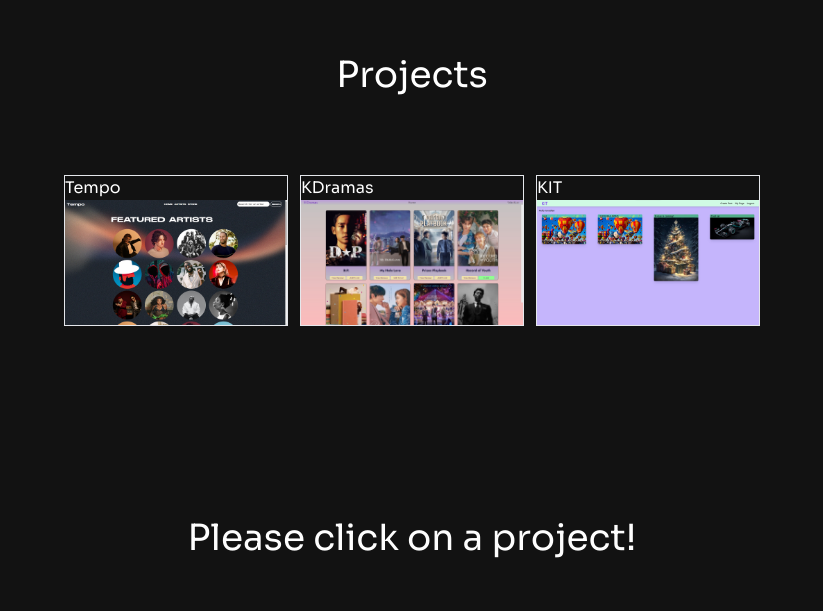
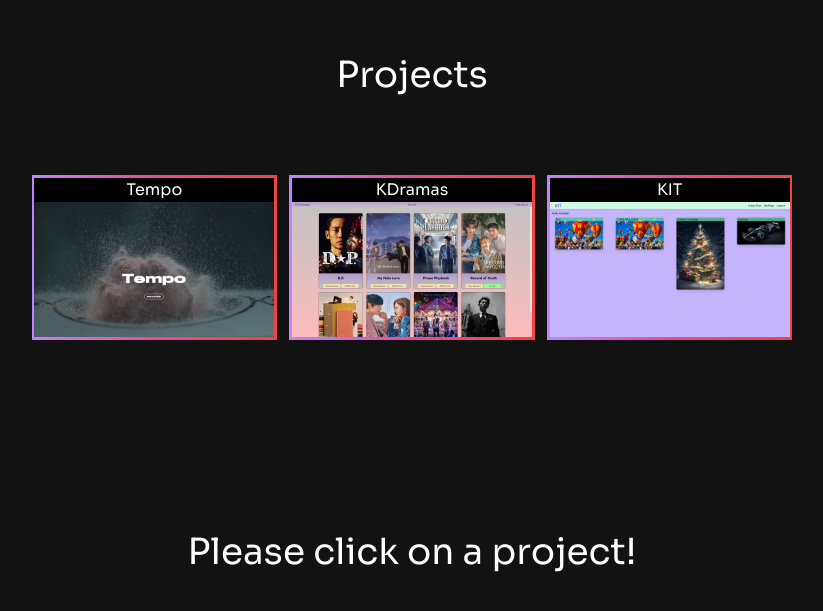
Before and after one commit to Jonnaa/Portfolio, a React (Vite) app: page / in a window 1280 px wide. Shown: the part 1625-2236 px from the top of the page, without its empty margins (228-1051 px from the left). Built offline with nearby package versions, Linux system fonts and the light colour scheme.

Commit message:
Added gradient borders to small projects and big project display | Changed big project display size

```diff
--- a/src/components/Projects.jsx
+++ b/src/components/Projects.jsx
@@ -93,59 +93,65 @@ const Projects = () => {
 
   if (projDisplay === 1) {
     currentProject = (
-      <div className="relative w-full h-full flex flex-col items-center">
+      <div className="p-[2.8px] bg-gradient-to-r from-purple-400 via-pink-500 to-red-500 w-3/4 h-[550px] max-w-[900px] mx-auto">
+      <div className="bg-black h-full relative flex flex-col justify-between items-center">
         <h1 className="w-full flex flex-col justify-center text-center text-2xl">
           Tempo
         </h1>
-        <div className="snap-x snap-mandatory flex flex-nowrap overflow-x-auto w-1/2 mx-auto">
+        <div className="snap-x snap-mandatory flex flex-nowrap overflow-x-auto w-full mx-auto max-w-[700px]">
           {tempoImgs.map((tempoImg) => (
             <div
               key={tempoImg.id}
-              className="snap-start snap-always shrink-0 w-full"
+              className="snap-start snap-always shrink-0 w-full max-w-[700px]"
             >
-              <img src={tempoImg.location} alt={tempoImg.name}/>
+              <img src={tempoImg.location} alt={tempoImg.name} />
             </div>
           ))}
         </div>
         <div>GitHub Website</div>
       </div>
+      </div>
     );
   } else if (projDisplay === 2) {
     currentProject = (
-      <div className="relative w-full h-full">
+      <div className="p-[2.8px] bg-gradient-to-r from-purple-400 via-pink-500 to-red-500 w-3/4 h-[550px] max-w-[900px] mx-auto">
+      <div className="bg-black h-full relative flex flex-col justify-between items-center">
         <h1 className="w-full flex flex-col justify-center text-center text-2xl">
           KDramas
         </h1>
-        <div className="snap-x snap-mandatory flex flex-nowrap overflow-x-auto w-1/2 mx-auto">
+        <div className="snap-x snap-mandatory flex flex-nowrap overflow-x-auto w-full mx-auto max-w-[700px]">
           {kdramasImgs.map((kdramasImg) => (
             <div
               key={kdramasImg.id}
-              className="snap-start snap-always shrink-0 w-full"
+              className="snap-start snap-always shrink-0 w-full max-w-[700px]"
             >
-              <img src={kdramasImg.location} alt={kdramasImg.name}/>
+              <img src={kdramasImg.location} alt={kdramasImg.name} />
             </div>
           ))}
         </div>
         <div>GitHub Website</div>
       </div>
+      </div>
     );
   } else if (projDisplay === 3) {
     currentProject = (
-      <div className="relative w-full h-full">
+      <div className="p-[2.8px] bg-gradient-to-r from-purple-400 via-pink-500 to-red-500 w-3/4 h-[550px] max-w-[900px] mx-auto">
+      <div className="bg-black h-full relative flex flex-col justify-between items-center">
         <h1 className="w-full flex flex-col justify-center text-center text-2xl">
           KIT
         </h1>
-        <div className="snap-x snap-mandatory flex flex-nowrap overflow-x-auto w-1/2 mx-auto">
+        <div className="snap-x snap-mandatory flex flex-nowrap overflow-x-auto w-full mx-auto max-w-[700px]">
           {kitImgs.map((kitImg) => (
             <div
               key={kitImg.id}
-              className="snap-start snap-always shrink-0 w-full"
+              className="snap-start snap-always shrink-0 w-full max-w-[700px]"
             >
-              <img src={kitImg.location} alt={kitImg.name}/>
+              <img src={kitImg.location} alt={kitImg.name} />
             </div>
           ))}
         </div>
         <div>GitHub Website</div>
+      </div>
       </div>
     );
   }
@@ -158,22 +164,25 @@ const Projects = () => {
       {/* Projects page contents */}
       <div className="w-full relative flex justify-between gap-4 flex-col pt-20">
         {/* Div holds projects - small versions */}
-        <div className="flex flex-wrap justify-center gap-3 w-full mx-auto relative">
+        <div className="flex flex-wrap justify-center gap-3 w-full mx-auto relative text-center">
           {/* Project 1 Div */}
+          <div className="p-[2.8px] bg-gradient-to-r from-purple-400 via-pink-500 to-red-500">
             <div
-            className="w-56 border cursor-pointer"
+              className="w-60 bg-black cursor-pointer"
               onClick={() => {
                 switchDisplay(1);
               }}
             >
               <h2>Tempo</h2>
               <div>
-              <img src={tempoImgs[1].location} alt="" />
+                <img src={tempoImgs[0].location} alt="" />
               </div>
             </div>
+          </div>
+
           {/* Project 2 Div */}
-          <div
-            className="w-56 border cursor-pointer"
+          <div className="p-[2.8px] bg-gradient-to-r from-purple-400 via-pink-500 to-red-500"><div
+            className="w-60 bg-black cursor-pointer"
             onClick={() => {
               switchDisplay(2);
             }}
@@ -182,10 +191,11 @@ const Projects = () => {
             <div>
               <img src={kdramasImgs[0].location} alt="" />
             </div>
-          </div>
+          </div></div>
+
           {/* Project 3 Div */}
-          <div
-            className="w-56 border cursor-pointer"
+          <div className="p-[2.8px] bg-gradient-to-r from-purple-400 via-pink-500 to-red-500"><div
+            className="w-60 bg-black cursor-pointer"
             onClick={() => {
               switchDisplay(3);
             }}
@@ -194,7 +204,8 @@ const Projects = () => {
             <div>
               <img src={kitImgs[0].location} alt="" />
             </div>
-          </div>
+          </div></div>
+
         </div>
         {/* Large version of the project selected, starts as a placeholder */}
         <div className="w-full relative flex">{currentProject}</div>
```
Lines whose indentation alone changed are shown as unchanged.
